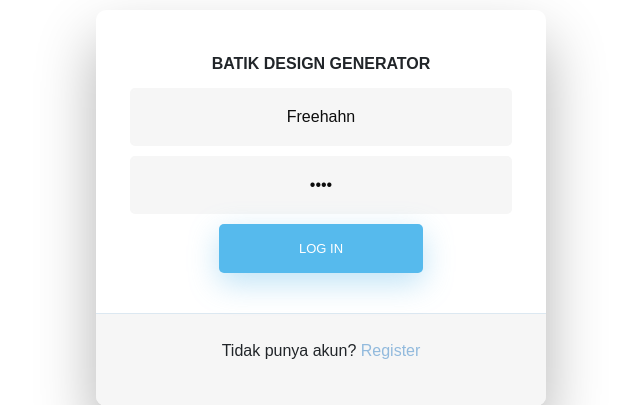
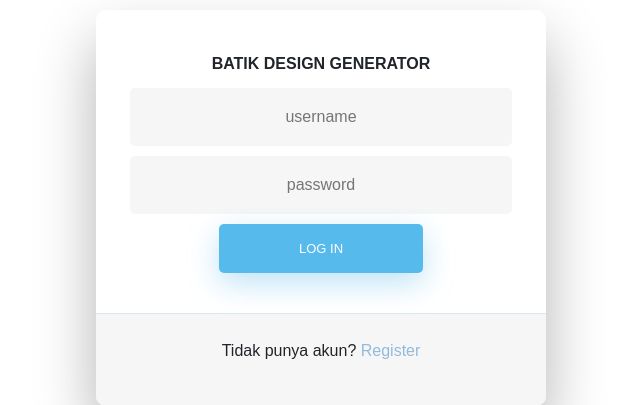
Before and after one commit to Prihantoedi/batikdesigngenerator, a PHP site: page /login.php in a window 1280 px wide. Shown: the part 192-597 px from the top of the page, without its empty margins (319-959 px from the left). Run offline with PHP 8.4, Linux system fonts and the light colour scheme; some libraries are stand-ins or nearby versions.

Commit message:
menghapus isian login form otomatis

```diff
--- a/login.php
+++ b/login.php
@@ -28,8 +28,8 @@
 
                 <!-- Login Form -->
                 <form method="post" action="processlogin.php">
-                    <input type="text" id="username" class="fadeIn second" name="username" placeholder="username" value="Freehahn">
-                    <input type="password" id="password" class="fadeIn third" name="password" placeholder="password" value="sasa">
+                    <input type="text" id="username" class="fadeIn second" name="username" placeholder="username" value="">
+                    <input type="password" id="password" class="fadeIn third" name="password" placeholder="password" value="">
                     <input type="submit" name="submit" class="fadeIn fourth" value="Log In">
                 </form>
 
```
